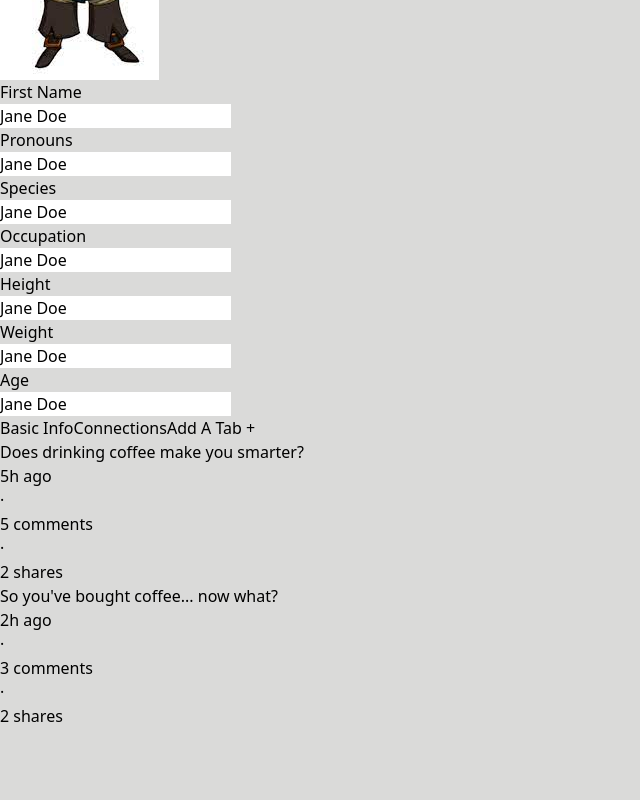
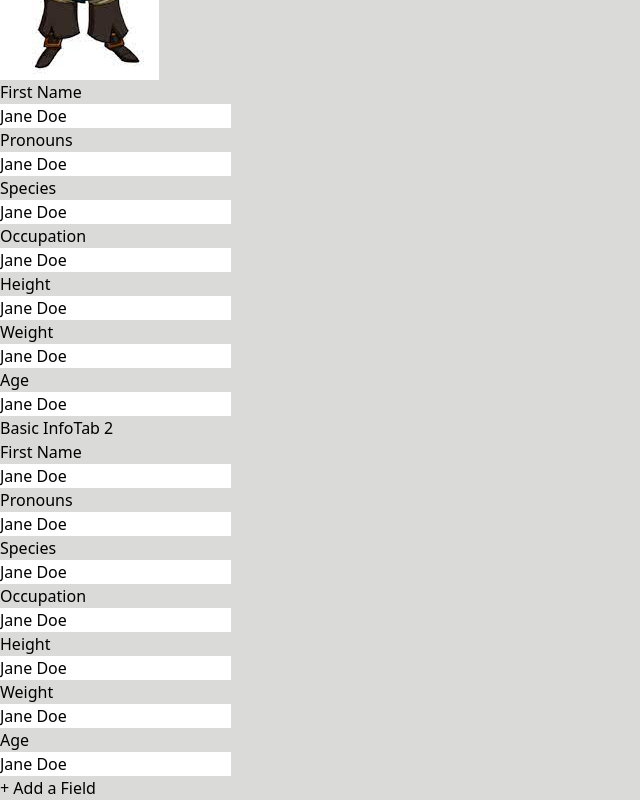
Before and after one commit to bmurf17/story-time, a React (Vite) app: page /createCharacter in a window 1280 px wide. Shown: the part 1149-1949 px from the top of the page, without its empty margins (0-640 px from the left). Before the commit the page ends 1877 px from the top, so only its background shows below. Built offline with nearby package versions, Linux system fonts and the light colour scheme.

Commit message:
Adjust create char to have a truer field

```diff
--- a/src/modules/characters/CreateCharacter.tsx
+++ b/src/modules/characters/CreateCharacter.tsx
@@ -6,57 +6,38 @@ function classNames(...classes: string[]) {
   return classes.filter(Boolean).join(' ');
 }
 
+interface Tabs {
+  name: string;
+  fields: { [key: string]: string }[];
+}
+
 export default function CreateCharacter() {
-  const [categories] = useState({
-    'Basic Info': [
-      {
-        id: 1,
-        title: 'Does drinking coffee make you smarter?',
-        date: '5h ago',
-        commentCount: 5,
-        shareCount: 2,
-      },
-      {
-        id: 2,
-        title: "So you've bought coffee... now what?",
-        date: '2h ago',
-        commentCount: 3,
-        shareCount: 2,
-      },
-    ],
-    Connections: [
-      {
-        id: 1,
-        title: 'Is tech making coffee better or worse?',
-        date: 'Jan 7',
-        commentCount: 29,
-        shareCount: 16,
-      },
-      {
-        id: 2,
-        title: 'The most innovative things happening in coffee',
-        date: 'Mar 19',
-        commentCount: 24,
-        shareCount: 12,
-      },
-    ],
-    'Add A Tab +': [
-      {
-        id: 1,
-        title: 'Ask Me Anything: 10 answers to your questions about coffee',
-        date: '2d ago',
-        commentCount: 9,
-        shareCount: 5,
-      },
-      {
-        id: 2,
-        title: "The worst advice we've ever heard about coffee",
-        date: '4d ago',
-        commentCount: 1,
-        shareCount: 2,
-      },
-    ],
-  });
+  const [categories] = useState<Tabs[]>([
+    {
+      name: 'Basic Info',
+      fields: [
+        { 'First Name': 'text' },
+        { Pronouns: 'text' },
+        { Species: 'text' },
+        { Occupation: 'text' },
+        { Height: 'text' },
+        { Weight: 'text' },
+        { Age: 'text' },
+      ],
+    },
+    {
+      name: 'Tab 2',
+      fields: [
+        { 'First Name': 'text' },
+        { Pronouns: 'text' },
+        { Species: 'text' },
+        { Occupation: 'text' },
+        { Height: 'text' },
+        { Weight: 'text' },
+        { Age: 'text' },
+      ],
+    },
+  ]);
   const fields: Map<string, string> = new Map<string, string>([
     ['First Name', 'text'],
     ['Pronouns', 'text'],
@@ -76,9 +57,9 @@ export default function CreateCharacter() {
         <div className='rounded overflow-hidden shadow-lg bg-slate-200 p-4'>
           <Tab.Group>
             <Tab.List className='flex space-x-1 rounded-xl bg-blue-900/20 p-1'>
-              {Object.keys(categories).map((category) => (
+              {categories.map((category) => (
                 <Tab
-                  key={category}
+                  key={category.name}
                   className={({ selected }) =>
                     classNames(
                       'w-full rounded-lg py-2.5 text-sm font-medium leading-5',
@@ -88,41 +69,43 @@ export default function CreateCharacter() {
                         : 'text-blue-100 hover:bg-white/[0.12] hover:text-white'
                     )
                   }>
-                  {category}
+                  {category.name}
                 </Tab>
               ))}
             </Tab.List>
             <Tab.Panels className='mt-2'>
-              {Object.values(categories).map((posts, idx) => (
+              {categories.map((posts, idx) => (
                 <Tab.Panel
                   key={idx}
                   className={classNames(
                     'rounded-xl bg-white p-3',
-                    'ring-white/60 ring-offset-2 ring-offset-blue-400 focus:outline-none focus:ring-2'
+                    ' focus:outline-none focus:ring-2'
                   )}>
-                  <ul>
-                    {posts.map((post) => (
-                      <li key={post.id} className='relative rounded-md p-3 hover:bg-gray-100'>
-                        <h3 className='text-sm font-medium leading-5'>{post.title}</h3>
-
-                        <ul className='mt-1 flex space-x-1 text-xs font-normal leading-4 text-gray-500'>
-                          <li>{post.date}</li>
-                          <li>&middot;</li>
-                          <li>{post.commentCount} comments</li>
-                          <li>&middot;</li>
-                          <li>{post.shareCount} shares</li>
-                        </ul>
-
-                        <a
-                          href='#'
-                          className={classNames(
-                            'absolute inset-0 rounded-md',
-                            'ring-blue-400 focus:z-10 focus:outline-none focus:ring-2'
-                          )}
-                        />
-                      </li>
-                    ))}
-                  </ul>
+                  <div className='grid grid-cols-2 gap-4'>
+                    {posts.fields.map((field) => {
+                      const [key, value] = Object.entries(field)[0];
+                      return (
+                        <div className='flex items-center'>
+                          <div className='md:w-1/3'>
+                            <label className='block text-gray-500 font-bold md:text-right mb-1 md:mb-0 pr-4'>
+                              {key}
+                            </label>
+                          </div>
+                          <div className='md:w-2/3'>
+                            <input
+                              className='appearance-none border-2 border-gray-200 rounded w-full py-2 px-4 text-gray-700 leading-tight focus:outline-none focus:bg-white focus:border-purple-500'
+                              id={key + value}
+                              type='text'
+                              defaultValue='Jane Doe'
+                            />
+                          </div>
+                        </div>
+                      );
+                    })}
+                    <div className='flex items-center justify-center text-blue-500 text-xl cursor-pointer'>
+                      + Add a Field
+                    </div>
+                  </div>
                 </Tab.Panel>
               ))}
             </Tab.Panels>
```
